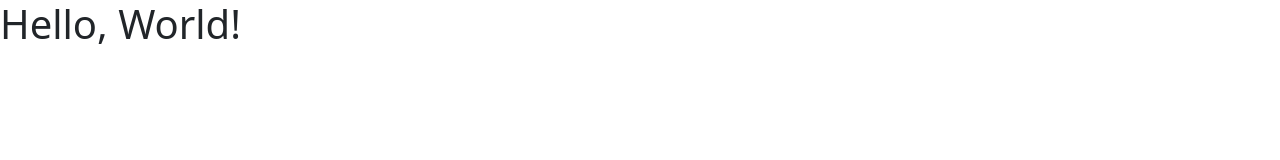
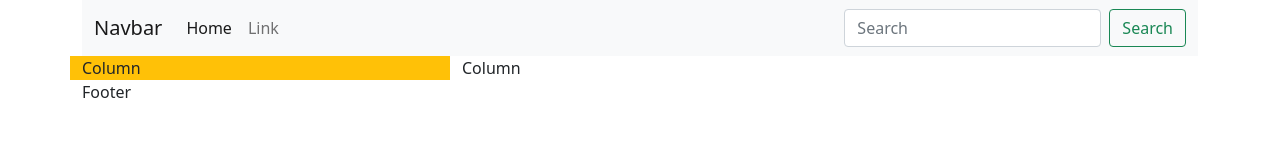
Before and after one commit to NSilva50/collab-practice, a plain HTML site: page index.html in a window 1280 px wide. Drawn offline with nearby package versions, Linux system fonts and the light colour scheme.

Commit message:
homework 1-24-22

```diff
--- a/index.html
+++ b/index.html
@@ -8,8 +8,55 @@
 
     <title>Hello, World!</title>
   </head>
-  <body>
-    <h1>Hello, World!</h1>
+
+    <div class="container">
+      <nav class="navbar navbar-expand-md navbar-light bg-light">
+        <div class="container-fluid">
+          <a class="navbar-brand" href="#">Navbar</a>
+          <button class="navbar-toggler" type="button" data-bs-toggle="collapse" data-bs-target="#navbarSupportedContent" aria-controls="navbarSupportedContent" aria-expanded="false" aria-label="Toggle navigation">
+            <span class="navbar-toggler-icon"></span>
+          </button>
+          <div class="collapse navbar-collapse" id="navbarSupportedContent">
+            <ul class="navbar-nav me-auto mb-2 mb-lg-0">
+              <li class="nav-item">
+                <a class="nav-link active" aria-current="page" href="#">Home</a>
+              </li>
+              <li class="nav-item">
+                <a class="nav-link" href="#">Link</a>
+              </li>
+              <li class="nav-item dropdown">
+                <ul class="dropdown-menu" aria-labelledby="navbarDropdown">
+                  <li><a class="dropdown-item" href="#">Action</a></li>
+                  <li><a class="dropdown-item" href="#">Another action</a></li>
+                  <li><hr class="dropdown-divider"></li>
+                  <li><a class="dropdown-item" href="#">Something else here</a></li>
+                </ul>
+              </li>
+            </ul>
+            <form class="d-flex">
+              <input class="form-control me-2" type="search" placeholder="Search" aria-label="Search">
+              <button class="btn btn-outline-success" type="submit">Search</button>
+            </form>
+          </div>
+        </div>
+      </nav>
+
+      <div class="row">
+        <div class="col-4 bg-warning">
+          Column
+        </div>
+        <div class="col-8">
+          Column
+      </div>
+    </div>
+
+    <div>
+      <footer>
+        Footer
+      </footer>
+    </div>
+
+
     <script src="https://cdn.jsdelivr.net/npm/bootstrap@5.1.3/dist/js/bootstrap.bundle.min.js" integrity="sha384-ka7Sk0Gln4gmtz2MlQnikT1wXgYsOg+OMhuP+IlRH9sENBO0LRn5q+8nbTov4+1p" crossorigin="anonymous"></script>
   </body>
 </html>
```
